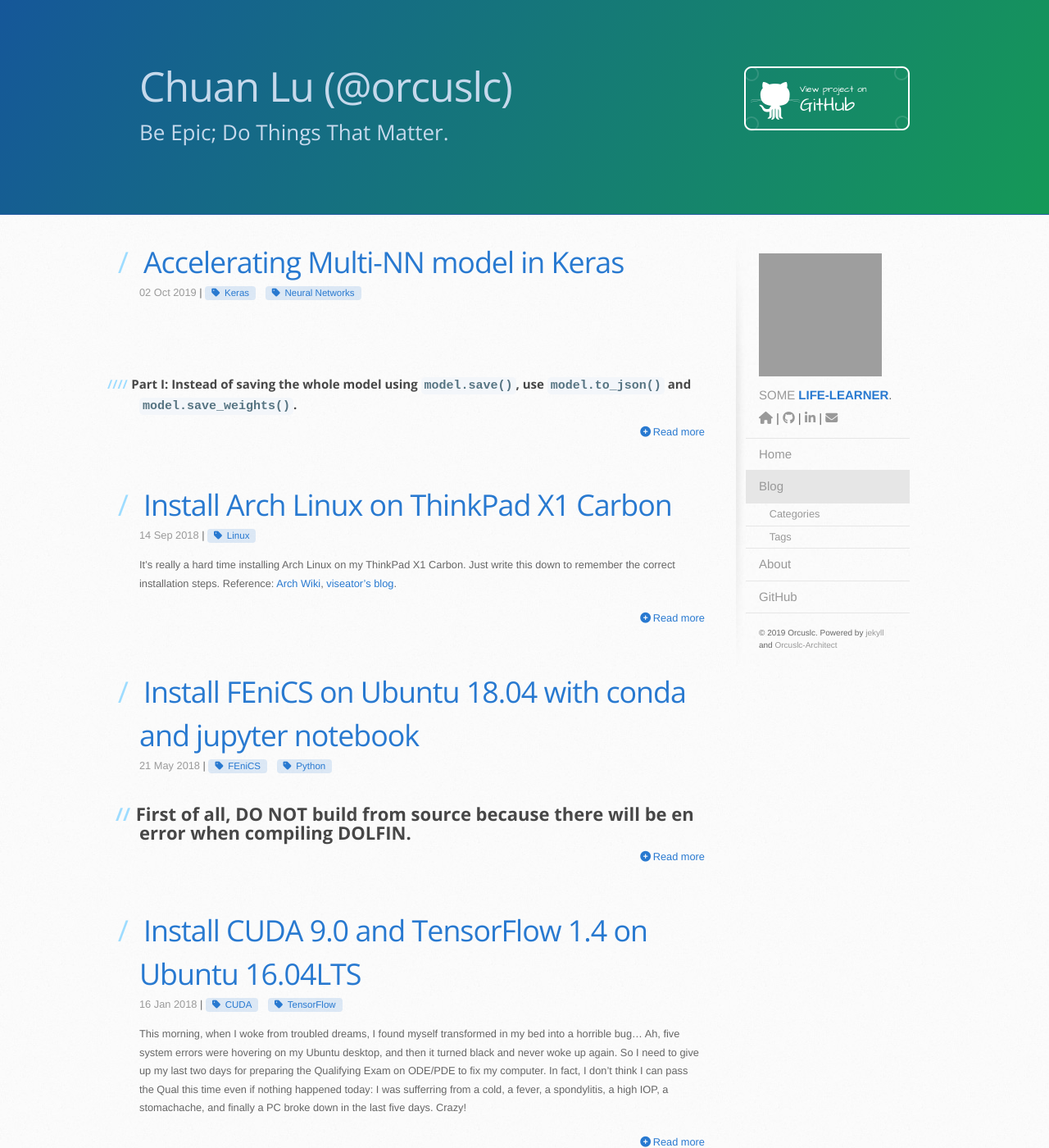
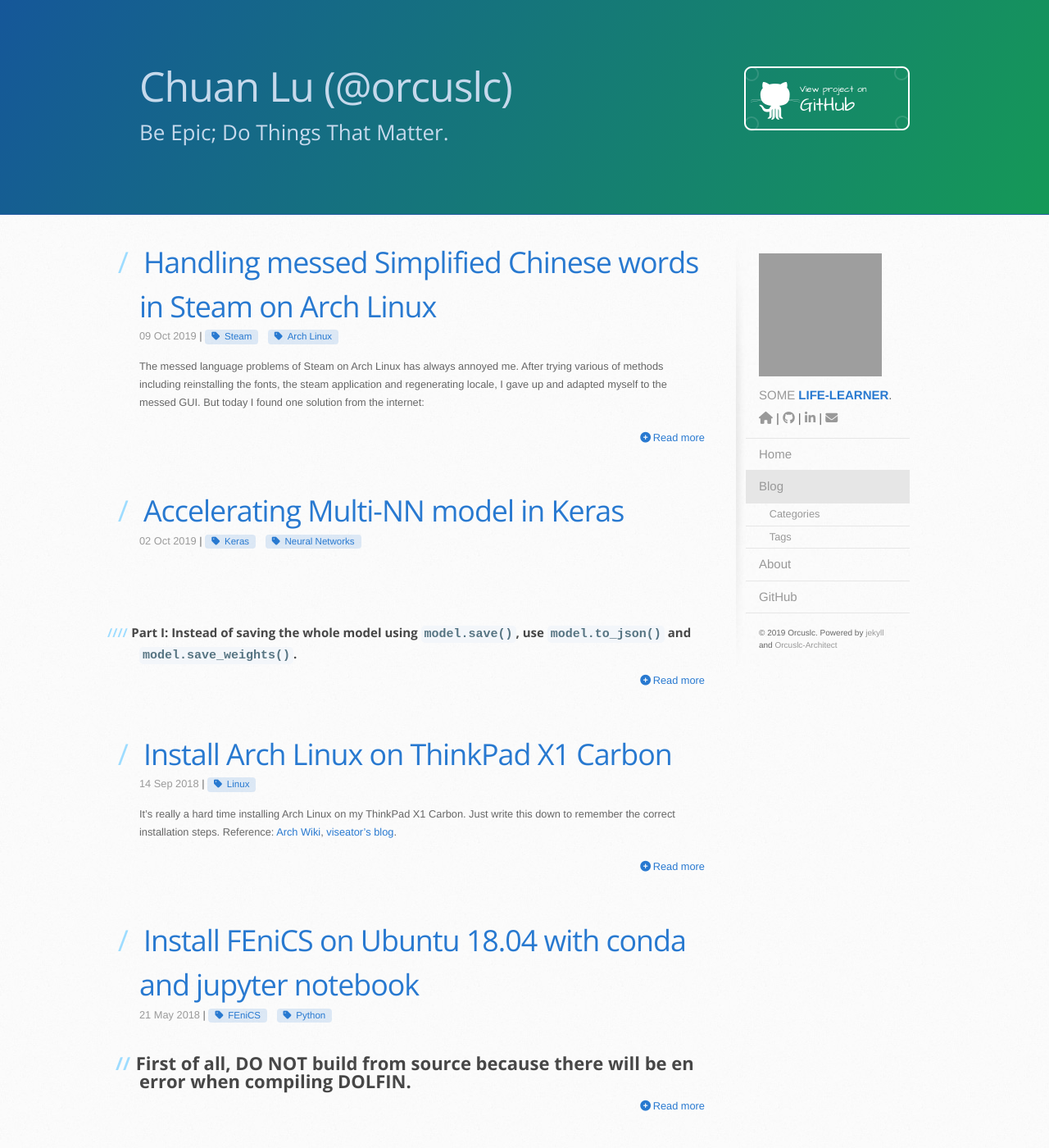
Before and after one commit to Orcuslc/blog.io, a Jekyll site: the page built from blog/index.html, in a window 1280 px wide and 1400 px high. Shown: the whole window at 82% size. Built offline with Jekyll 4.4.1, drawn with Linux system fonts in a browser that asks for light colours; nearby versions of some CDN libraries; the list of posts is cut into pages by our own code; some of the changed text lies outside the part shown; grey boxes are pictures that could not be loaded.

Commit message:
add two posts

````diff
--- /dev/null
+++ b/_posts/2019-10-09-Solving-Problems-with-Simplified-Chinese-in-Steam-on-Arch-Linux.md
@@ -0,0 +1,17 @@
+---
+title: Handling messed Simplified Chinese words in Steam on Arch Linux
+category: Dev
+tag: [Steam, Arch Linux]
+layout: post
+---
+
+The messed language problems of Steam on Arch Linux has always annoyed me. After trying various of methods including reinstalling the fonts, the steam application and regenerating locale, I gave up and adapted myself to the messed GUI. But today I found one solution from the internet:
+
+<!-- more -->
+
+The solution comes from this link: https://www.bbsmax.com/A/D854LDQ5Eg/
+
+Adapted it to my system:
+1. Copied the configuration file and put it in ```~/.local/share/Steam/steam-fontconfig.conf```
+2. Added a line ```export FONTCONFIG_FILE=/usr/local/steam/steam-fontconfig.conf``` to the beginning of ```~/.local/share/Steam/steam.sh```
+3. Done.
````
Also changed, not shown: _posts/2019-10-02-Accelerating-MultiNN-model-in-Keras.md (+2 -2 lines).
